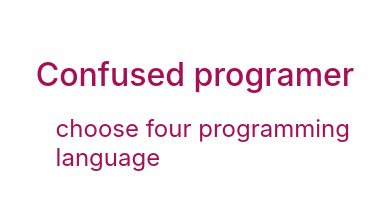
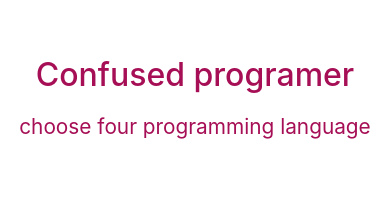
Before and after one commit to Hridoy776/lucky-one-website, a React (Create React App) app: page / in a window 390 px wide. Shown: the top 212 px of the page. Built offline with nearby package versions, Linux system fonts and the light colour scheme.

Commit message:
another modification

```diff
--- a/src/Components/Header/Header.css
+++ b/src/Components/Header/Header.css
@@ -23,13 +23,9 @@
     color: #a60f55;
 }
 .header h3{
-    font-size: 1.5em;
+    font-size: 1.3em;
     font-weight: 400;
     color: #a60f55;
+    white-space: nowrap;
 
 }
-@media screen and (max-width:787px) {
-    .header h3{
-        margin-left: 40px;
-    }
-}
```
